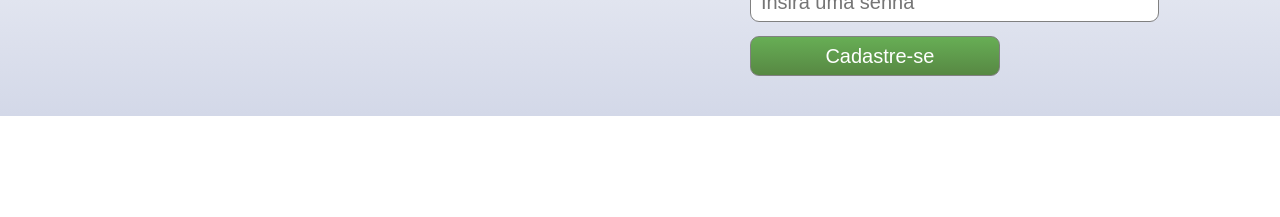
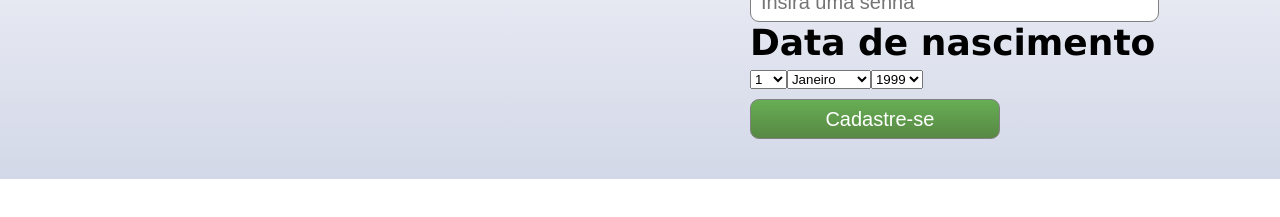
Before and after one commit to ViniciusQuatrin/projeto-tela-login-facebook, a plain HTML site: page index.html in a window 1280 px wide. Shown: the part 297-514 px from the top of the page. Drawn offline with Linux system fonts and the light colour scheme.

Commit message:
adicionando funcionalidade de maneira no minimo burras
essa não é a forma mais conveniente de se fazer isso. Se possível gostaria de sugestões e ajuda, preferencialmente utilizando JS.

```diff
--- a/estilo.css
+++ b/estilo.css
@@ -122,7 +122,7 @@ form.create-account input[type=submit]{
     height: 40px;
     background: linear-gradient(#67ae55, #578843);
     color:white;
-    margin-top: 14px;
+    margin-top: 10px;
     max-width: 250px;
     font-size: 20px;
 }
@@ -130,3 +130,13 @@ form.create-account input[type=submit]{
 form.create-account input[type=submit]:hover{
     background:#67ae55;
 }
+
+form.w100 h2{
+    font-size: 27px;
+    margin-top: 12px;
+}
+
+select.nascimento {
+    float: left;
+    margin-top: 7px;
+}
--- a/index.html
+++ b/index.html
@@ -60,6 +60,72 @@
                         </div> <!--w100-->
 
                         <div class="w100">
+                            <h2>Data de nascimento</h2>
+                            <select name="nascimento-dia" class="nascimento">
+                            <!--Eu não consegui utilizar uma estrutura de repetição
+                            com JavaScript ou com PHP sem alterar o formato do documento
+                            não tenho conhecimento da linguagem PHP então preferi ir por
+                            um caminho mais complexo apesar da inviabilidade-->
+                                    <option value="1">1</option>
+                                    <option value="2">2</option>
+                                    <option value="3">3</option>
+                                    <option value="4">4</option>
+                                    <option value="5">5</option>
+                                    <option value="6">6</option>
+                                    <option value="7">7</option>
+                                    <option value="8">8</option>
+                                    <option value="9">9</option>
+                                    <option value="10">10</option>
+                                    <option value="11">11</option>
+                                    <option value="12">12</option>
+                                    <option value="13">13</option>
+                                    <option value="14">14</option>
+                                    <option value="15">15</option>
+                                    <option value="16">16</option>
+                                    <option value="17">17</option>
+                                    <option value="18">18</option>
+                                    <option value="19">19</option>
+                                    <option value="20">20</option>
+                                    <option value="21">21</option>
+                                    <option value="22">22</option>
+                                    <option value="23">23</option>
+                                    <option value="24">24</option>
+                                    <option value="25">25</option>
+                                    <option value="26">26</option>
+                                    <option value="27">27</option>
+                                    <option value="28">28</option>
+                                    <option value="29">29</option>
+                                    <option value="30">30</option>
+                                    <option value="31">31</option>
+                            </select> <!--nascimento-->
+
+                            <select name="nascimento-mes" class="nascimento">
+                                <option value="0">Janeiro</option>
+                                <option value="0">Fevereiro</option>
+                                <option value="0">Março</option>
+                                <option value="0">Abril</option>
+                                <option value="0">Maio</option>
+                                <option value="0">Junho</option>
+                                <option value="0">Julho</option>
+                                <option value="0">Agosto</option>
+                                <option value="0">Setembro</option>
+                                <option value="0">Outubro</option>
+                                <option value="0">Novembro</option>
+                                <option value="0">Dezembro</option>
+                            </select> <!--nascimento-->
+
+                            <select name="nascimento-ano" class="nascimento">
+                                <option value="0">1999</option>
+                                <option value="0">2000</option>
+                                <option value="0">2001</option>
+                                <option value="0">2002</option>
+                                <option value="0">2003</option>
+                                <option value="0">2004</option>
+                            </select> <!--nascimento-->
+                            <div class="clear"></div> <!--clear-->
+                        </div> <!--w100-->
+
+                        <div class="w100">
                             <input type="submit" name="acao" value="Cadastre-se">
                         </div> <!--w100-->
 
```
